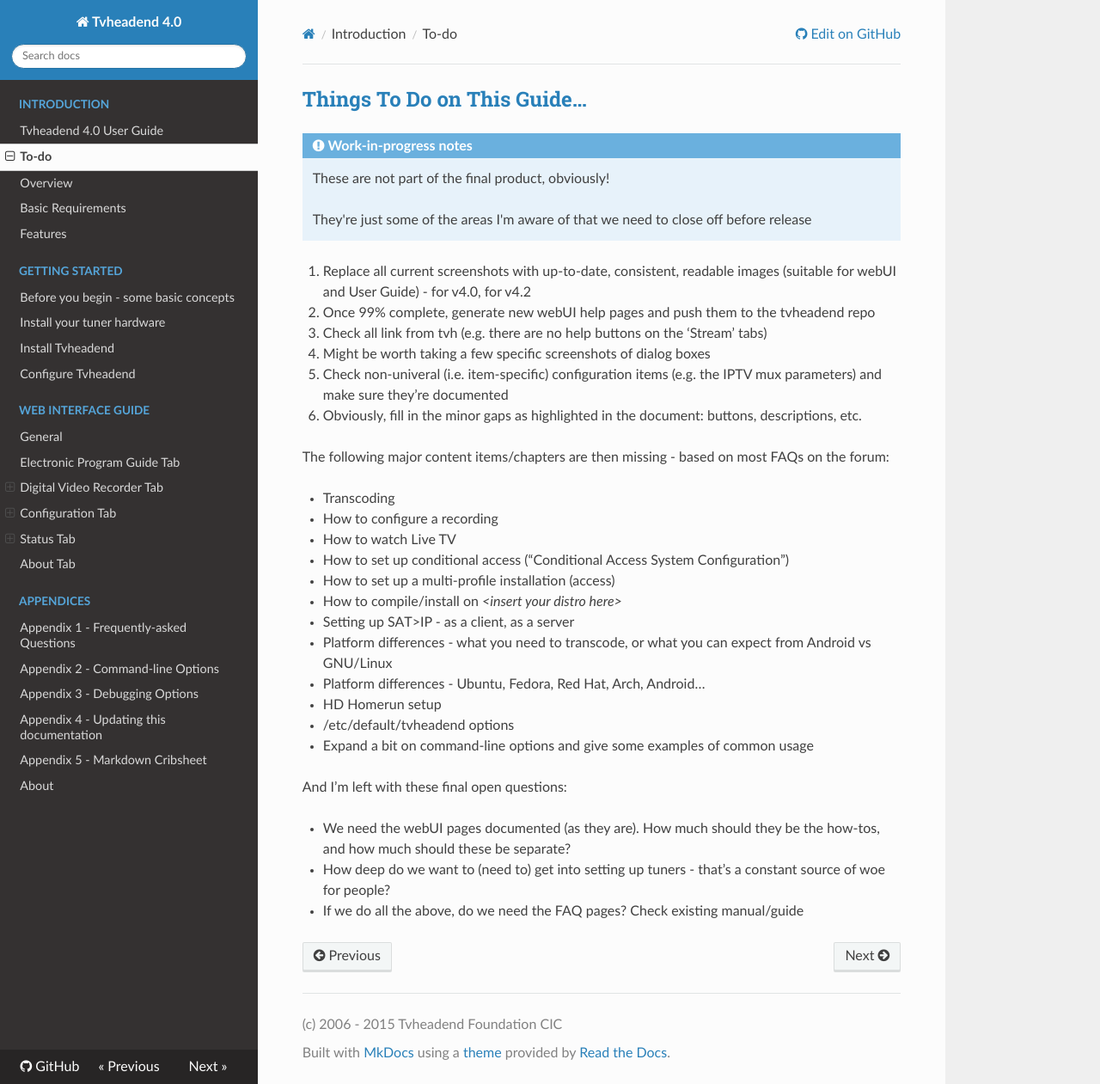
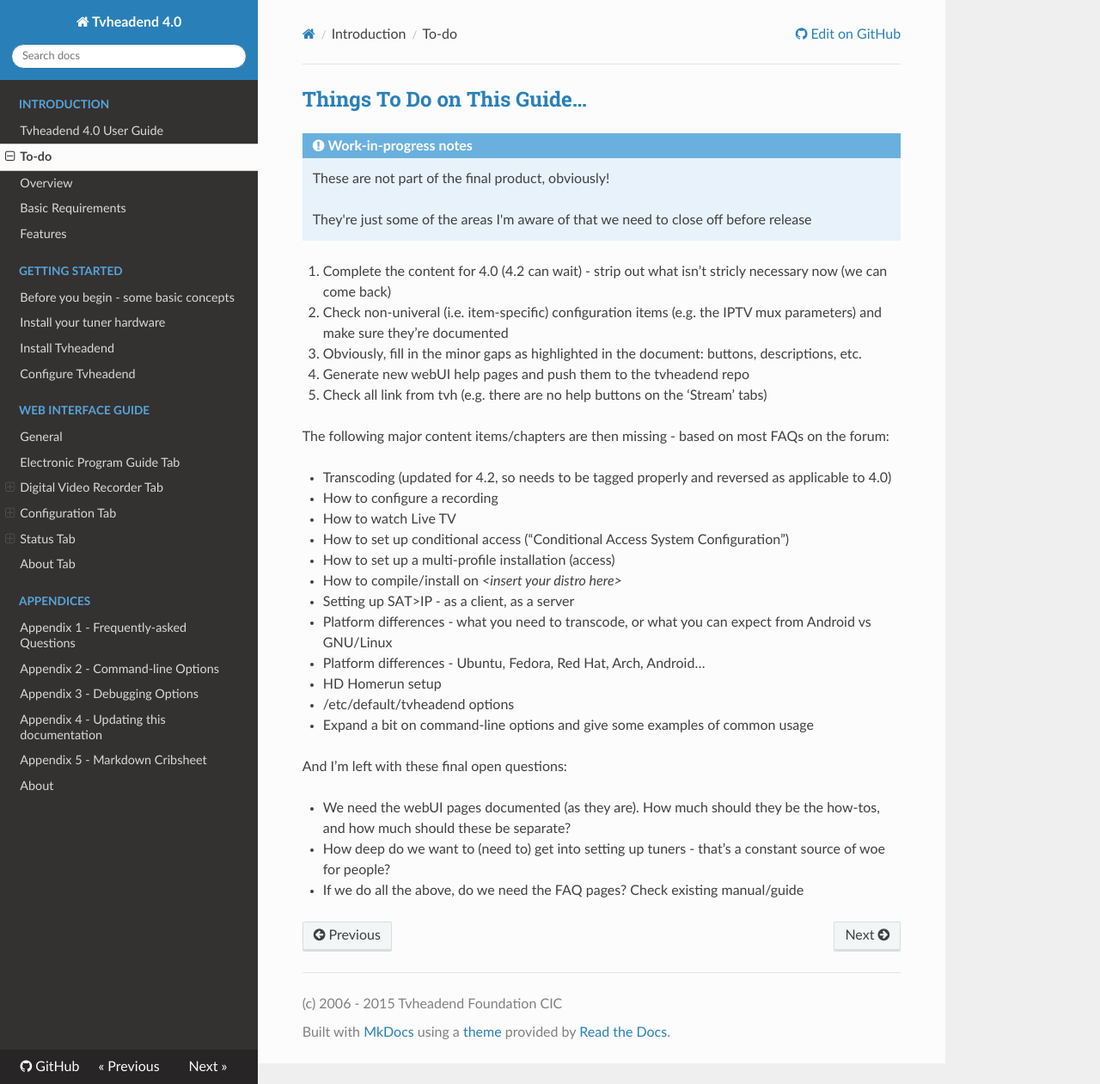
Before and after one commit to tvheadend/tvheadend-documentation, an MkDocs documentation site: the page built from docs/todo.md, in a window 1280 px wide and 1261 px high. Shown: the whole window at 86% size. Built offline with MkDocs 1.6.1, drawn with Linux system fonts in a browser that asks for light colours; nearby versions of some CDN libraries; old or Windows-style settings are respelled for this version of MkDocs.

Commit message:
todo: update for current position

```diff
--- a/docs/todo.md
+++ b/docs/todo.md
@@ -6,22 +6,21 @@
 of the areas I'm aware of that we need to close off before release</p>
 </div>
 
-1. Replace all current screenshots with up-to-date, consistent, readable images (suitable for webUI and User Guide) - for v4.0, for v4.2
+1. Complete the content for 4.0 (4.2 can wait) - strip out what isn't stricly necessary now (we can come back)
 
-4. Once 99% complete, generate new webUI help pages and push them to the tvheadend repo
+2. Check non-univeral (i.e. item-specific) configuration items (e.g. the IPTV mux parameters) and make sure they're documented
+
+3. Obviously, fill in the minor gaps as highlighted in the document: buttons, descriptions, etc.
+
+4. Generate new webUI help pages and push them to the tvheadend repo
 
 5. Check all link from tvh (e.g. there are no help buttons on the 'Stream' tabs)
 
-6. Might be worth taking a few specific screenshots of dialog boxes
-
-7. Check non-univeral (i.e. item-specific) configuration items (e.g. the IPTV mux parameters) and make sure they're documented
-
-8. Obviously, fill in the minor gaps as highlighted in the document: buttons, descriptions, etc.
 
 
 The following major content items/chapters are then missing - based on most FAQs on the forum:
 
-* Transcoding
+* Transcoding (updated for 4.2, so needs to be tagged properly and reversed as applicable to 4.0)
 
 * How to configure a recording
 
```
